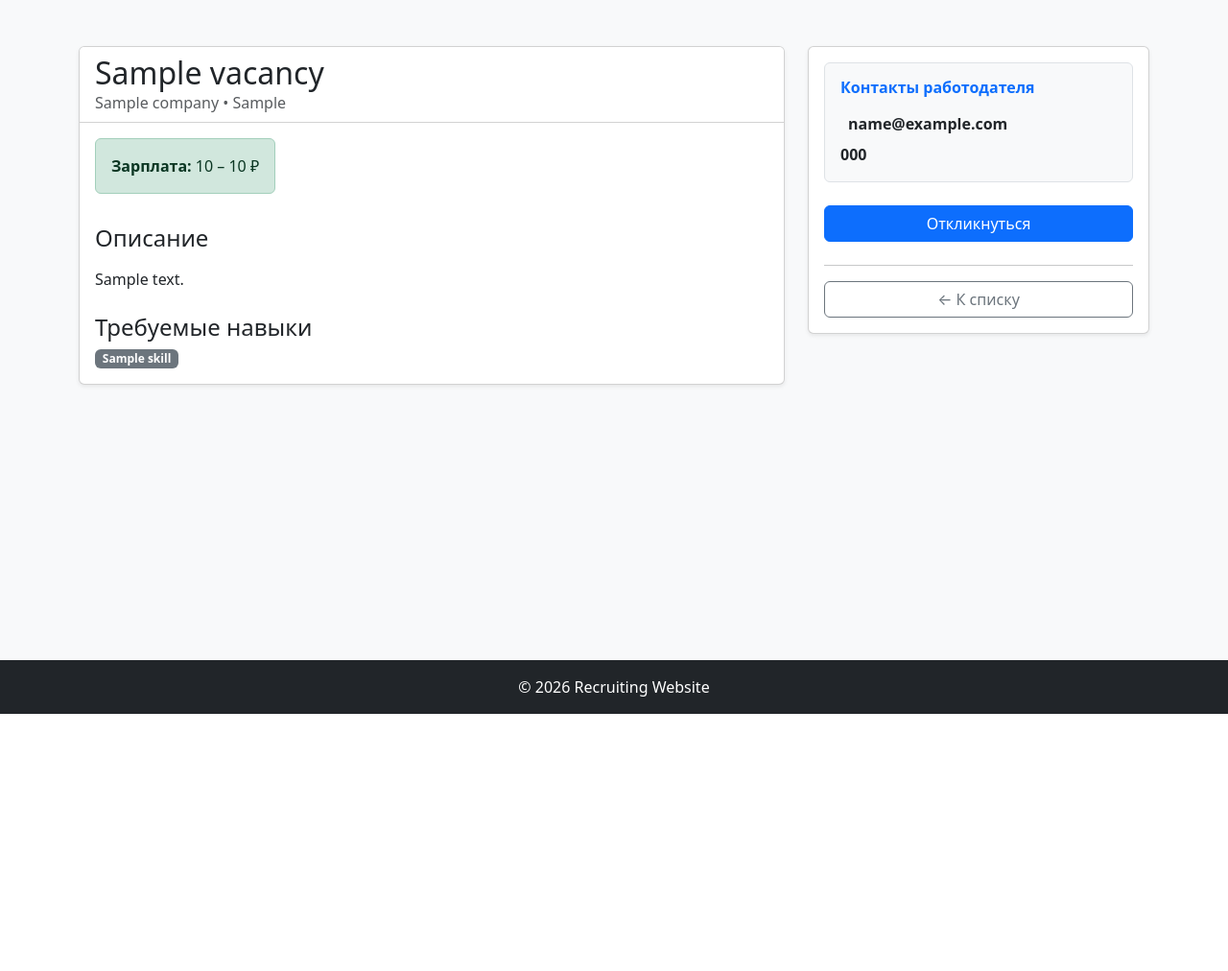
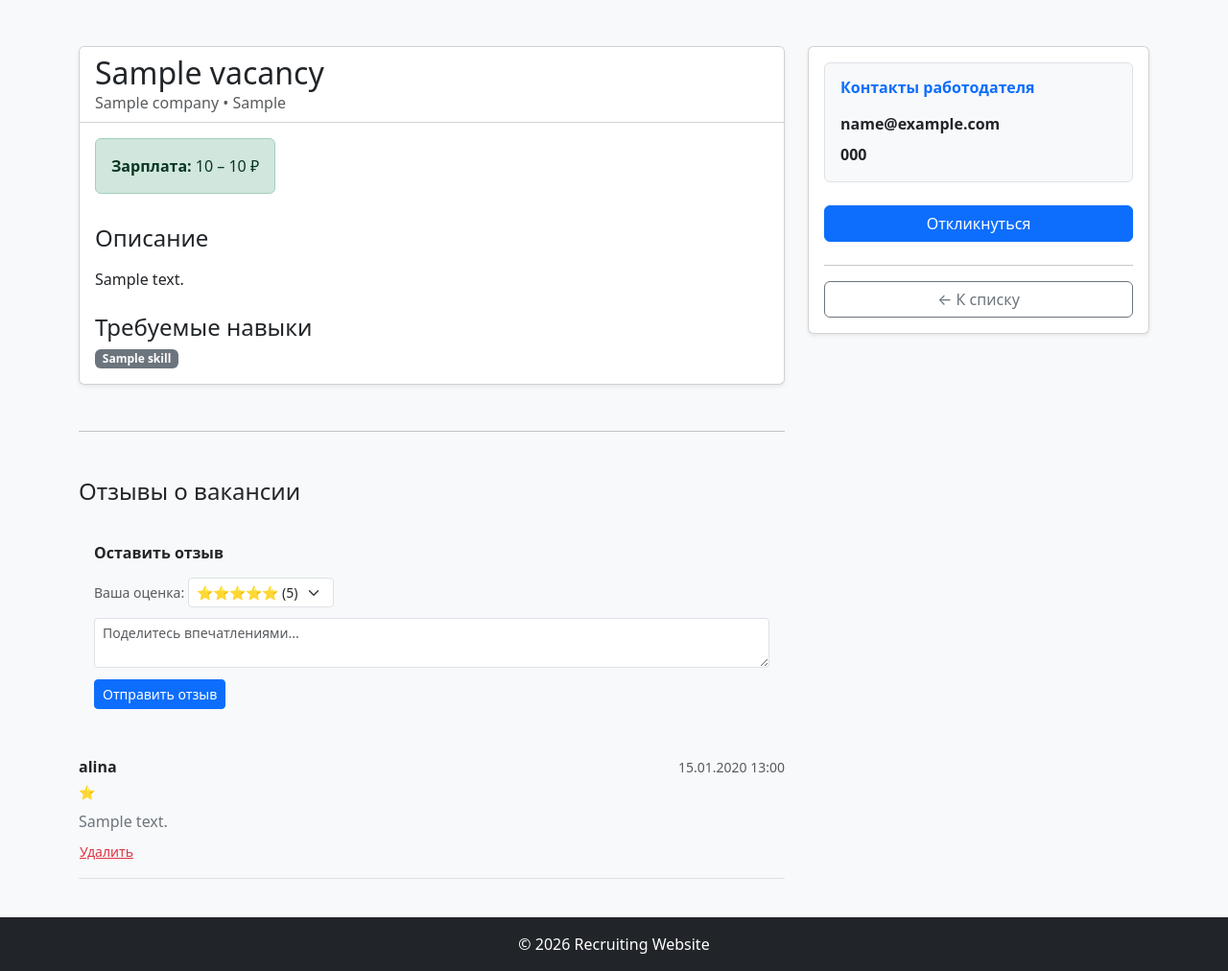
Before and after one commit to AlinaK-code/recruiting-website, a Django app: page /vacancies/1/ in a window 1280 px wide. Shown: the part 56-1068 px from the top of the page at 96% size. Before the commit the page ends 800 px from the top, so only its background shows below. Run offline with Django 5.2, Linux system fonts and the light colour scheme; a user stored in the database is signed in; data comes from the database, SQL or seed files in the repository; tables that the repository leaves empty hold one stand-in row (values such as "Sample post"); parts of the project's set-up code (start-up, migrations or seed data) failed here and were passed over.

Commit message:
started working on reviews

```diff
--- a/main/templates/main/vacancy_detail.html
+++ b/main/templates/main/vacancy_detail.html
@@ -6,8 +6,9 @@
 {% block content %}
 <div class="container py-4">
     <div class="row">
-        <!-- Левая колонка: Информация о вакансии -->
+        <!-- ЛЕВАЯ КОЛОНКА: Информация о вакансии и Отзывы -->
         <div class="col-md-8">
+            <!-- Карточка вакансии -->
             <div class="card shadow-sm mb-4">
                 <div class="card-header bg-white">
                     <h2 class="mb-0">{{ vacancy.title }}</h2>
@@ -40,47 +41,156 @@
                     {% endif %}
                 </div>
             </div>
-        </div>
 
-        <!-- Правая колонка: Действия и Контакты -->
+            <!-- БЛОК ОТЗЫВОВ -->
+            <hr class="my-5">
+            <h4 class="mb-4">Отзывы о вакансии</h4>
+
+            {% if user.is_authenticated %}
+            <div class="card bg-light border-0 mb-4">
+                <div class="card-body">
+                    <h6 class="fw-bold mb-3">Оставить отзыв</h6>
+                    <div class="mb-2">
+                        <label class="form-label small text-muted">Ваша оценка:</label>
+                        <select id="reviewRating" class="form-select form-select-sm w-auto d-inline-block">
+                            <option value="5">⭐⭐⭐⭐⭐ (5)</option>
+                            <option value="4">⭐⭐⭐⭐ (4)</option>
+                            <option value="3">⭐⭐⭐ (3)</option>
+                            <option value="2">⭐⭐ (2)</option>
+                            <option value="1">⭐ (1)</option>
+                        </select>
+                    </div>
+                    <div class="mb-2">
+                        <textarea id="reviewText" class="form-control form-control-sm" rows="2" placeholder="Поделитесь впечатлениями..."></textarea>
+                    </div>
+
+                    <!-- Данные вынесены в data-атрибуты для чистого JS -->
+                    <button id="submitReviewBtn"
+                            class="btn btn-primary btn-sm mt-1"
+                            data-vacancy-id="{{ vacancy.pk }}"
+                            data-csrf-token="{{ csrf_token }}">
+                        Отправить отзыв
+                    </button>
+                    <small id="reviewMsg" class="d-block mt-2"></small>
+                </div>
+            </div>
+            {% else %}
+            <div class="alert alert-info py-2 mb-4">
+                <a href="{% url 'accounts:login' %}?next={{ request.path }}" class="fw-bold">Войдите</a>, чтобы оставить отзыв.
+            </div>
+            {% endif %}
+
+            <!-- Список отзывов -->
+            <div id="reviewsList">
+                {% for review in vacancy.reviews.all %}
+                <div class="border-bottom pb-3 mb-3">
+                    <div class="d-flex justify-content-between align-items-center mb-1">
+                        <strong class="text-dark">{{ review.user.get_full_name|default:review.user.username }}</strong>
+                        <small class="text-muted">{{ review.created_at|date:"d.m.Y H:i" }}</small>
+                    </div>
+                    <div class="text-warning small mb-2">
+                        {% for i in "12345" %}
+                            {% if forloop.counter <= review.rating %}⭐{% endif %}
+                        {% endfor %}
+                    </div>
+                    <p class="mb-0 text-secondary">{{ review.text }}</p>
+
+                    {% if user.is_staff or user == review.user %}
+                        <button class="btn btn-link btn-sm p-0 text-danger mt-2 delete-review-btn" data-id="{{ review.pk }}">Удалить</button>
+                    {% endif %}
+                </div>
+                {% empty %}
+                <p class="text-muted fst-italic">Пока нет отзывов. Будьте первым!</p>
+                {% endfor %}
+            </div>
+
+            <!-- Чистый JavaScript для отзывов (без тегов Django) -->
+            <script>
+            const reviewBtn = document.getElementById('submitReviewBtn');
+            if (reviewBtn) {
+                reviewBtn.addEventListener('click', function() {
+                    const rating = document.getElementById('reviewRating').value;
+                    const text = document.getElementById('reviewText').value.trim();
+                    const msg = document.getElementById('reviewMsg');
+
+                    const vacancyId = parseInt(this.dataset.vacancyId);
+                    const csrfToken = this.dataset.csrfToken;
+
+                    if (!text) {
+                        msg.className = 'text-danger d-block mt-2';
+                        msg.textContent = 'Пожалуйста, напишите текст отзыва!';
+                        return;
+                    }
+
+                    reviewBtn.disabled = true;
+                    reviewBtn.textContent = 'Отправка...';
+
+                    fetch('/api/reviews/', {
+                        method: 'POST',
+                        headers: {
+                            'Content-Type': 'application/json',
+                            'X-CSRFToken': csrfToken
+                        },
+                        body: JSON.stringify({
+                            vacancy: vacancyId,
+                            rating: parseInt(rating),
+                            text: text
+                        })
+                    })
+                    .then(async res => {
+                        if (res.ok || res.status === 201) {
+                            location.reload();
+                        } else {
+                            const data = await res.json();
+                            throw new Error(data.detail || JSON.stringify(data));
+                        }
+                    })
+                    .catch(err => {
+                        msg.className = 'text-danger d-block mt-2';
+                        msg.textContent = err.message;
+                        reviewBtn.disabled = false;
+                        reviewBtn.textContent = 'Отправить отзыв';
+                    });
+                });
+            }
+            </script>
+
+        </div> <!-- Конец левой колонки col-md-8 -->
+
+        <!-- ПРАВАЯ КОЛОНКА: Действия и Контакты -->
         <div class="col-md-4">
             <div class="card shadow-sm sticky-top" style="top: 20px;">
                 <div class="card-body">
 
-                    <!-- БЛОК КОНТАКТОВ РАБОТОДАТЕЛЯ -->
+                    <!-- Контакты работодателя -->
                     {% if vacancy.contact_email or vacancy.contact_phone %}
                     <div class="mb-4 p-3 bg-light rounded border">
                         <h6 class="fw-bold mb-3 text-primary">Контакты работодателя</h6>
-
                         {% if vacancy.contact_email %}
                         <div class="mb-2 d-flex align-items-center">
-                            <span class="me-2">️</span>
-                            <a href="mailto:{{ vacancy.contact_email }}" class="text-decoration-none text-dark fw-bold">
-                                {{ vacancy.contact_email }}
-                            </a>
+                            <a href="mailto:{{ vacancy.contact_email }}" class="text-decoration-none text-dark fw-bold">{{ vacancy.contact_email }}</a>
                         </div>
                         {% endif %}
-
                         {% if vacancy.contact_phone %}
                         <div class="d-flex align-items-center">
-                            <a href="tel:{{ vacancy.contact_phone }}" class="text-decoration-none text-dark fw-bold">
-                                {{ vacancy.contact_phone }}
-                            </a>
+                            <a href="tel:{{ vacancy.contact_phone }}" class="text-decoration-none text-dark fw-bold">{{ vacancy.contact_phone }}</a>
                         </div>
                         {% endif %}
                     </div>
                     {% endif %}
 
-                    <!-- ДЕЙСТВИЯ ПОЛЬЗОВАТЕЛЯ -->
+                    <!-- Кнопка отклика с data-атрибутами -->
                     {% if user.is_authenticated %}
                         {% if user.candidate_profile %}
-                            <button id="applyBtn" class="btn btn-primary w-100 mb-2"
+                            <button id="applyBtn"
+                                    class="btn btn-primary w-100 mb-2"
                                     data-vacancy-id="{{ vacancy.pk }}"
                                     data-csrf-token="{{ csrf_token }}">
                                 Откликнуться
                             </button>
                             <small id="applyMsg" class="text-muted d-block text-center mb-3"></small>
 
+                            <!-- Чистый JavaScript для отклика (без тегов Django) -->
                             <script>
                             document.getElementById('applyBtn').addEventListener('click', function () {
                                 const btn = this;
@@ -93,10 +203,7 @@
 
                                 fetch('/api/applications/', {
                                     method: 'POST',
-                                    headers: {
-                                        'Content-Type': 'application/json',
-                                        'X-CSRFToken': csrfToken
-                                    },
+                                    headers: { 'Content-Type': 'application/json', 'X-CSRFToken': csrfToken },
                                     body: JSON.stringify({ vacancy: vacancyId })
                                 })
                                 .then(async response => {
@@ -129,9 +236,8 @@
                             </div>
                         {% endif %}
                     {% else %}
-                        <a href="{% url 'accounts:login' %}?next={{ request.path }}"
-                           class="btn btn-outline-primary w-100 mb-2">
-                           Войдите, чтобы откликнуться
+                        <a href="{% url 'accounts:login' %}?next={{ request.path }}" class="btn btn-outline-primary w-100 mb-2">
+                            Войдите, чтобы откликнуться
                         </a>
                     {% endif %}
 
@@ -139,7 +245,8 @@
                     <a href="{% url 'main:vacancy_list' %}" class="btn btn-outline-secondary w-100">← К списку</a>
                 </div>
             </div>
-        </div>
-    </div>
-</div>
+        </div> <!-- Конец правой колонки col-md-4 -->
+
+    </div> <!-- Конец row -->
+</div> <!-- Конец container -->
 {% endblock %}
```
